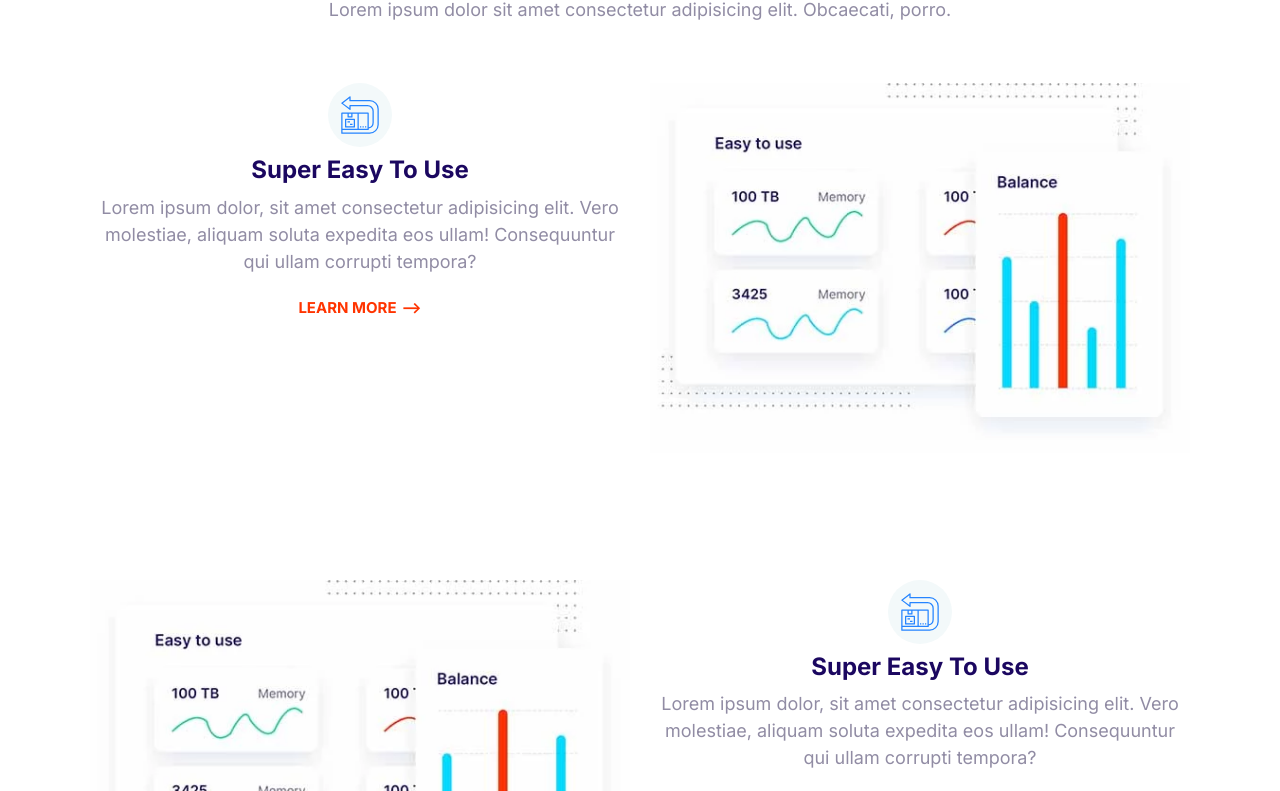
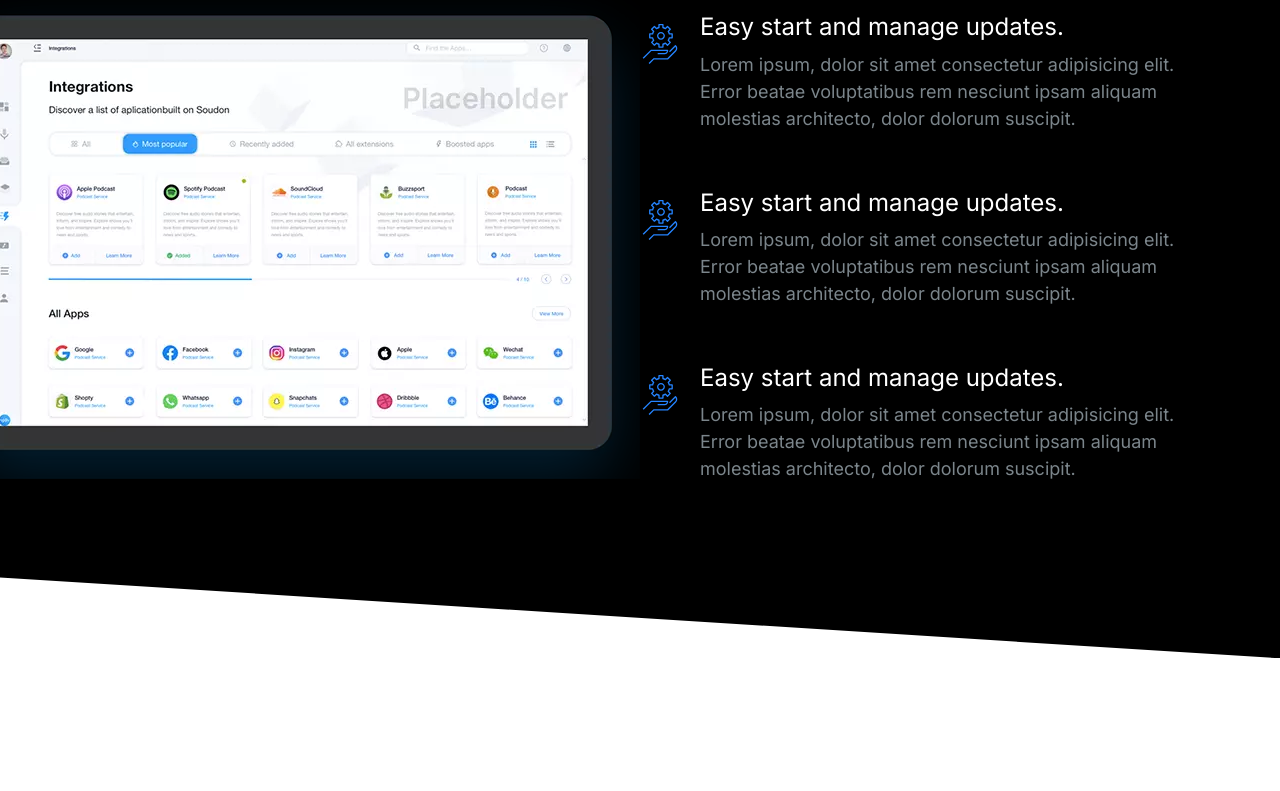
Before and after one commit to welivitahirantha/Travler, a plain HTML site: page index.html in a window 1280 px wide. Shown: the part 151-942 px from the top of the page. After the commit the page ends 809 px from the top, so only its background shows below. Drawn offline with Linux system fonts and the light colour scheme.

Commit message:
build the showcase block component.

```diff
--- a/css/styles.css
+++ b/css/styles.css
@@ -16,6 +16,11 @@
 }
 
 /* typography */
+
+::selection {
+  background: var(--color-primary);
+  color: #fff;
+}
 
 html {
   /* 62.5% of 16px = 10px */
@@ -48,6 +53,7 @@ h2 {
 
 h3 {
   font-size: 3rem;
+  font-weight: 500;
 }
 
 p {
@@ -141,7 +147,6 @@ a {
 .list {
   list-style: none;
   padding-left: 0;
-  color: var(--color-headings);
 }
 
 .list--inline .list__item {
@@ -152,6 +157,7 @@ a {
 .list--tick {
   list-style-image: url(../images/tick.svg);
   padding-left: 3rem;
+  color: var(--color-headings);
 }
 
 .list--tick .list__item {
@@ -424,6 +430,7 @@ a {
 
 .media {
   display: flex;
+  margin-bottom: 4rem;
 }
 
 .media__title {
@@ -639,18 +646,20 @@ a {
   color: #7b858b;
 }
 
-.block--dark .block__heading {
+.block--dark h1,
+.block--dark h2,
+.block--dark h3 {
   color: #fff;
 }
 
 .block--skewed-right {
   padding-bottom: calc(var(--padding-verticle) + 4rem);
-  clip-path: polygon(0 0, 100% 0, 100% 100%, 0 80%);
+  clip-path: polygon(0 0, 100% 0, 100% 100%, 0 90%);
 }
 
 .block--skewed-left {
   padding-bottom: calc(var(--padding-verticle) + 4rem);
-  clip-path: polygon(0 0, 100% 0, 100% 80%, 0 100%);
+  clip-path: polygon(0 0, 100% 0, 100% 90%, 0 100%);
 }
 
 .container {
@@ -723,9 +732,6 @@ a {
 }
 
 /* hero */
-.hero {
-  clip-path: polygon(0 0, 100% 0, 100% 90%, 0 100%);
-}
 
 .hero__tagline {
   font-size: 2rem;
@@ -809,3 +815,26 @@ a {
     order: 2;
   }
 }
+
+/* showcase block */
+.list .media {
+  text-align: left;
+}
+.block-showcase__image > img {
+  width: 100%;
+}
+
+@media screen and (min-width: 768px) {
+  .block-showcase .grid {
+    grid-template-columns: 50% 50%;
+  }
+
+  .block-showcase__image {
+    justify-self: end;
+  }
+
+  .block-showcase__image > img {
+    width: auto;
+    max-width: 700px;
+  }
+}
--- a/index.html
+++ b/index.html
@@ -14,68 +14,76 @@
     <link rel="stylesheet" href="css/styles.css" />
   </head>
   <body>
-    <section class="block container">
+    <section class="block block--dark block--skewed-right block-showcase">
       <header class="block__header">
-        <h2>Host On The Cloud To Keep Growing</h2>
-        <p>
-          Lorem ipsum dolor sit amet consectetur adipisicing elit. Obcaecati,
-          porro.
-        </p>
+        <h2>User-Friendly Control Panel</h2>
       </header>
-      <article class="grid grid--1x2 feature">
-        <div class="feature__content">
-          <span class="icon-container">
-            <svg class="icon icon--primary">
-              <use xlink:href="images/sprite.svg#easy"></use>
-            </svg>
-          </span>
-          <h3 class="feature__heading">Super Easy To Use</h3>
-          <p>
-            Lorem ipsum dolor, sit amet consectetur adipisicing elit. Vero
-            molestiae, aliquam soluta expedita eos ullam! Consequuntur qui ullam
-            corrupti tempora?
-          </p>
-          <a href="#" class="link-arrow">Learn More</a>
-        </div>
-        <picture>
+      <div class="container grid grid--1x2">
+        <picture class="block-showcase__image">
           <source
             type="image/webp"
-            srcset="images/easy.webp 1x, images/easy@2x.webp 2x"
+            srcset="images/ipad.webp 1x, images/ipad@2x.webp 2x"
           />
           <source
-            type="image/jpg"
-            srcset="images/easy.jpg 1x, images/easy@2x.jpg 2x"
+            type="image/png"
+            srcset="images/ipad.png 1x, images/ipad@2x.png 2x"
           />
-          <img class="feature__image" src="images/easy@2x.jpg" alt="" />
+          <img src="images/ipad.png" alt="" />
         </picture>
-      </article>
-      <article class="grid grid--1x2 feature">
-        <div class="feature__content">
-          <span class="icon-container">
-            <svg class="icon icon--primary">
-              <use xlink:href="images/sprite.svg#easy"></use>
-            </svg>
-          </span>
-          <h3 class="feature__heading">Super Easy To Use</h3>
-          <p>
-            Lorem ipsum dolor, sit amet consectetur adipisicing elit. Vero
-            molestiae, aliquam soluta expedita eos ullam! Consequuntur qui ullam
-            corrupti tempora?
-          </p>
-          <a href="#" class="link-arrow">Learn More</a>
-        </div>
-        <picture>
-          <source
-            type="image/webp"
-            srcset="images/easy.webp 1x, images/easy@2x.webp 2x"
-          />
-          <source
-            type="image/jpg"
-            srcset="images/easy.jpg 1x, images/easy@2x.jpg 2x"
-          />
-          <img class="feature__image" src="images/easy@2x.jpg" alt="" />
-        </picture>
-      </article>
+        <ul class="list">
+          <li>
+            <div class="media">
+              <div class="media__image">
+                <svg class="icon icon--primary">
+                  <use xlink:href="images/sprite.svg#snap"></use>
+                </svg>
+              </div>
+              <div class="media__body">
+                <h3 class="media__title">Easy start and manage updates.</h3>
+                <p>
+                  Lorem ipsum, dolor sit amet consectetur adipisicing elit.
+                  Error beatae voluptatibus rem nesciunt ipsam aliquam molestias
+                  architecto, dolor dolorum suscipit.
+                </p>
+              </div>
+            </div>
+          </li>
+          <li>
+            <div class="media">
+              <div class="media__image">
+                <svg class="icon icon--primary">
+                  <use xlink:href="images/sprite.svg#snap"></use>
+                </svg>
+              </div>
+              <div class="media__body">
+                <h3 class="media__title">Easy start and manage updates.</h3>
+                <p>
+                  Lorem ipsum, dolor sit amet consectetur adipisicing elit.
+                  Error beatae voluptatibus rem nesciunt ipsam aliquam molestias
+                  architecto, dolor dolorum suscipit.
+                </p>
+              </div>
+            </div>
+          </li>
+          <li>
+            <div class="media">
+              <div class="media__image">
+                <svg class="icon icon--primary">
+                  <use xlink:href="images/sprite.svg#snap"></use>
+                </svg>
+              </div>
+              <div class="media__body">
+                <h3 class="media__title">Easy start and manage updates.</h3>
+                <p>
+                  Lorem ipsum, dolor sit amet consectetur adipisicing elit.
+                  Error beatae voluptatibus rem nesciunt ipsam aliquam molestias
+                  architecto, dolor dolorum suscipit.
+                </p>
+              </div>
+            </div>
+          </li>
+        </ul>
+      </div>
     </section>
   </body>
 </html>
```
Also changed, not shown: components/showcase-block.html (added, +71 -0 lines), images/ipad.png (added), images/ipad.webp (added), images/ipad@2x.png (added), images/ipad@2x.webp (added).
